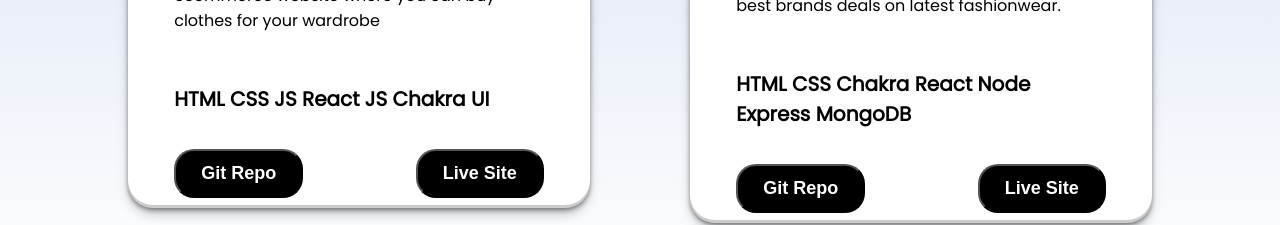
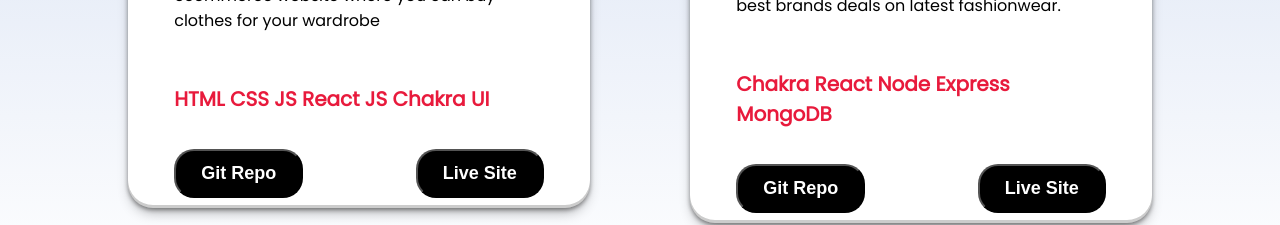
Before and after one commit to mdali-11/mdali-11.github.io, a React (Create React App) app: page / in a window 1280 px wide. Shown: the part 3030-3255 px from the top of the page. Built offline with nearby package versions, Linux system fonts and the light colour scheme.

Commit message:
added portfolio

```diff
--- a/src/Components/ProjectCard.css
+++ b/src/Components/ProjectCard.css
@@ -66,7 +66,7 @@ img{
 
     font-size: 20px;
     font-weight: bold;
-    /* color: rgb(232, 26, 60); */
+    color: rgb(232, 26, 60);
 
 }
 
--- a/src/Components/Projects.jsx
+++ b/src/Components/Projects.jsx
@@ -28,7 +28,7 @@ desc1={"Collaborative Project - Built a fully responsive ecommerce website where
                   techstacks={"HTML CSS JS React JS Chakra UI"} linkg={"https://github.com/mehfoozkhangithub/tangible-robin-3650/tree/main/team_robin"} linkd={"https://strong-parfait-b1bad8.netlify.app/"} />
                 <ProjectCard src={"https://github.com/mdali-11/mdali-11.github.io/blob/master/src/pics/Screenshot%20(17324).png?raw=true"} title={"Modesens Clone"}
                 desc1={"Collaborative Project - Built a fully responsive ecommerce website where you buy and get best brands deals on latest fashionwear."}
-techstacks={"HTML CSS Chakra React Node Express MongoDB"} linkg={"https://github.com/udhai-20/ultra-rabbit-9293"} linkd={"https://modesense-udhai-20.vercel.app/"} />
+techstacks={"Chakra React Node Express MongoDB"} linkg={"https://github.com/udhai-20/ultra-rabbit-9293"} linkd={"https://modesense-udhai-20.vercel.app/"} />
 
             </div>
 
```
